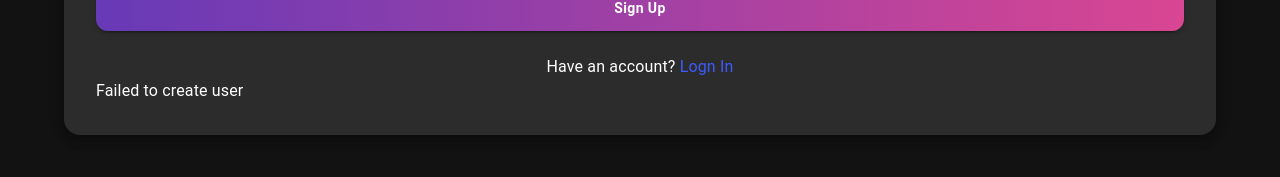
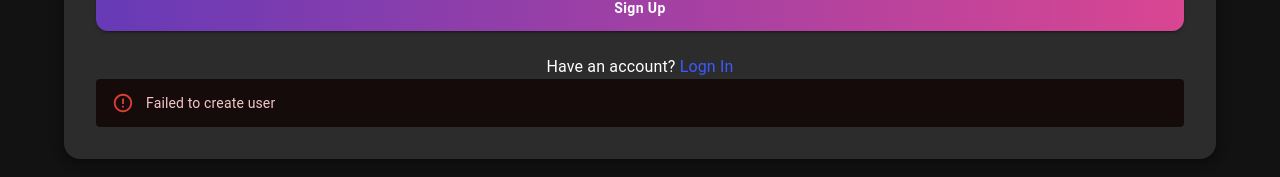
Before and after one commit to Fari-panah/fullStack-socialMedia-app, a React (Vite) app in the folder client/: page /signup in a window 1280 px wide. Both pictures are taken after typing "Sample", "Sample", "Sample" into the empty fields and a click on the button "Sign Up". Shown: the part 534-711 px from the top of the page. Built offline with nearby package versions, Linux system fonts and the light colour scheme; no server answers.

Commit message:
fix errorMessage and successMessage in signup page and Notification component

```diff
--- a/client/src/components/Notification.jsx
+++ b/client/src/components/Notification.jsx
@@ -1,13 +1,13 @@
-
-const Notification = ({message}) => {
+import { Alert } from '@mui/material'
+const Notification = ({message, severity = 'error' }) => {
     if (message === null){
         return null
     }
   return (
-    <div>
+    <Alert  severity={severity}>
         {message}
 
-    </div>
+    </Alert>
   )
 }
 
--- a/client/src/pages/SignUp.jsx
+++ b/client/src/pages/SignUp.jsx
@@ -12,7 +12,8 @@ const SignUp = () => {
     const [username, setUsername] = useState('')
     const [email, setEmail] = useState('')
     const [password, setPassword] = useState('')
-    const [errorMessage, setErrorMessage] = useState('')
+    const [errorMessage, setErrorMessage] = useState(null)
+    const [successMessage, setSuccessMessage] = useState(null)
 
     const handleSignUpForm = async(e) => {
         e.preventDefault()
@@ -25,6 +26,7 @@ const SignUp = () => {
                 email,
                 password
             })
+            setSuccessMessage('Account created successfully! You can now log in.')
             setUsername('')
             setEmail('')
             setPassword('')
@@ -32,11 +34,11 @@ const SignUp = () => {
         } catch (error) {
             console.log(error.response?.data)
 
-  setErrorMessage(
-    error.response?.data?.error ||
-    error.response?.data?.message ||
-    'Failed to create user'
-  )
+            setErrorMessage(
+                error.response?.data?.error ||
+                error.response?.data?.message ||
+                'Failed to create user'
+            )
         }
 
 
@@ -135,7 +137,15 @@ const SignUp = () => {
                         </Link>
                     </Typography>
                     </Box>
-                    <Notification message={errorMessage}/>
+                    <Notification
+                        message={successMessage}
+                        severity="success"
+                        />
+
+                    <Notification
+                    message={errorMessage}
+                    severity="error"
+                    />
                 </Paper>
             </Container>
 
```
